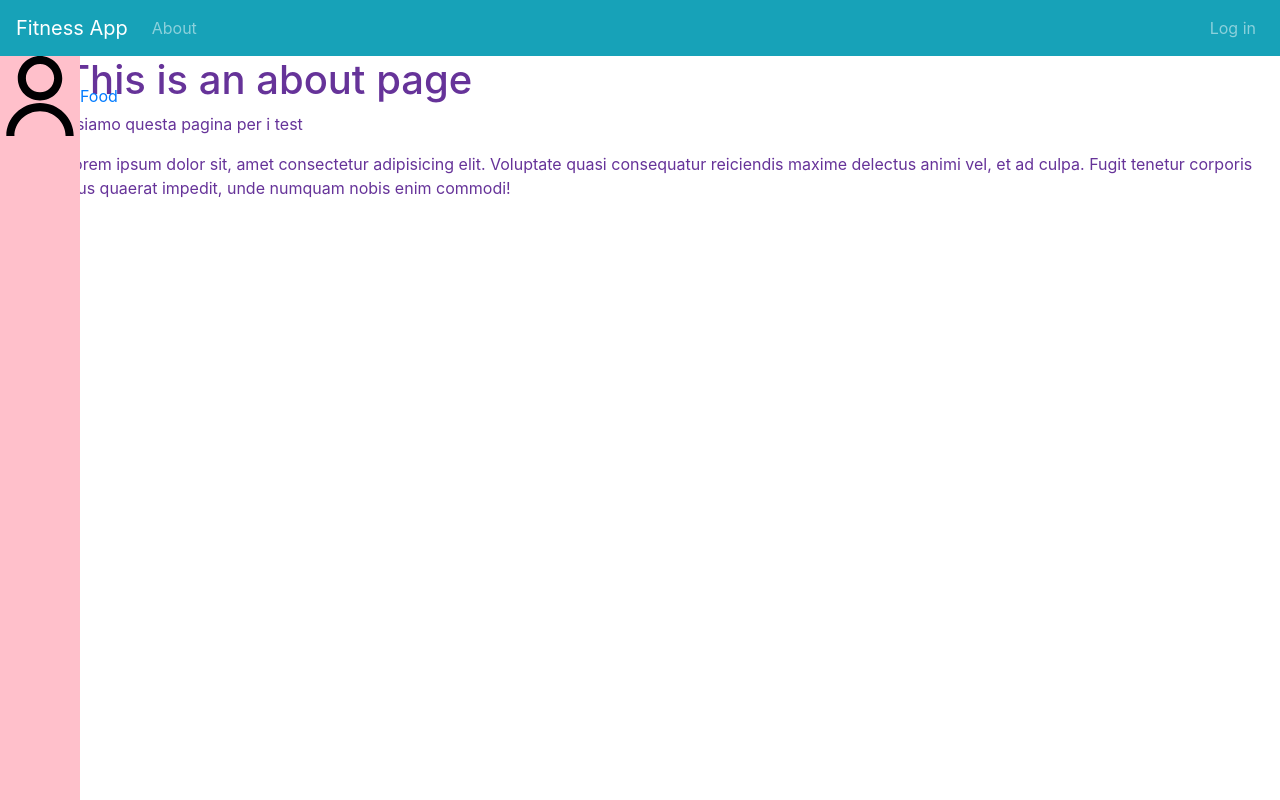
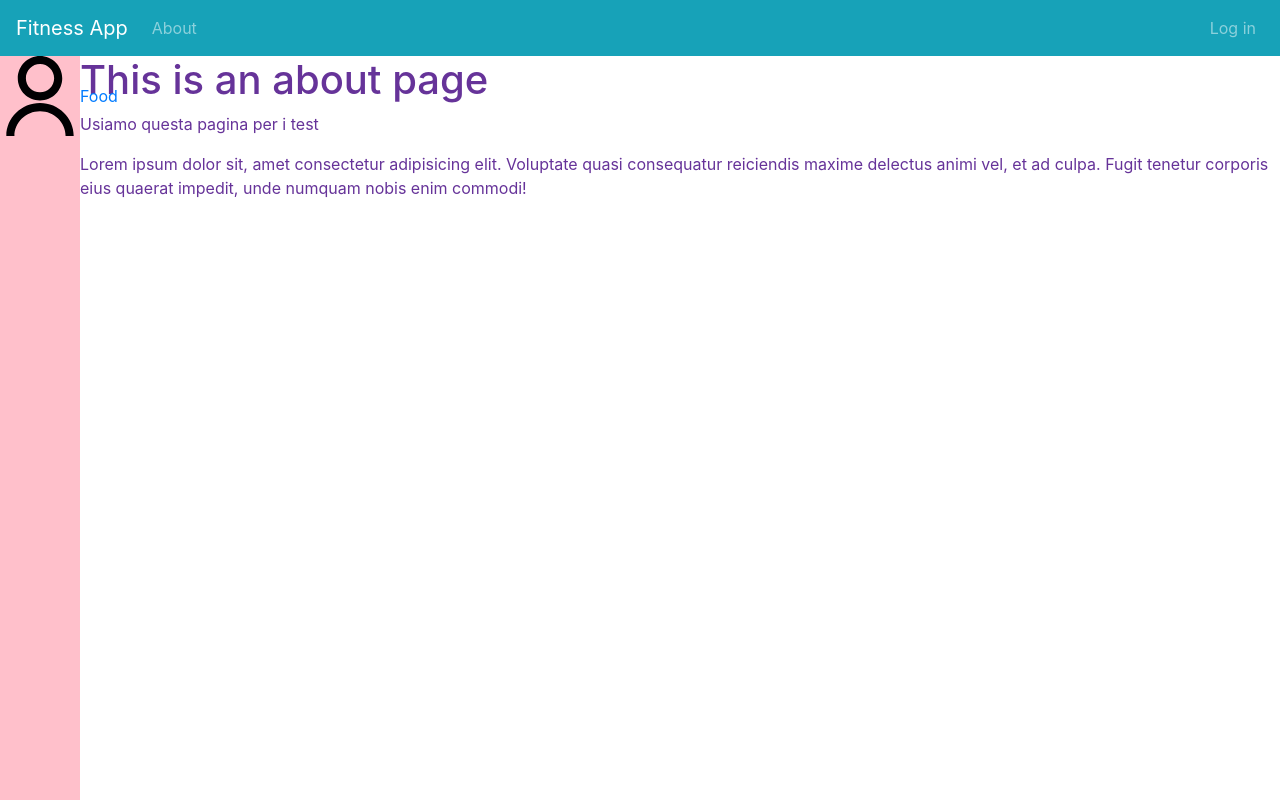
Before and after one commit to Fulvio-P/fitnessapp, a Vue app in the folder front-end/: page /about in a window 1280 px wide. Built offline with nearby package versions, Linux system fonts and the light colour scheme.

Commit message:
risolta sovrapposizione sidebar

```diff
--- a/front-end/src/views/About.vue
+++ b/front-end/src/views/About.vue
@@ -29,6 +29,6 @@ export default {
   color: rebeccapurple;
   margin: 0;
   padding: 0;
-  margin-left: 5%;
+  margin-left: 5rem;
 }
 </style>
```
Also changed, not shown: 1 other file (tests, documents, lock files or other folders).
